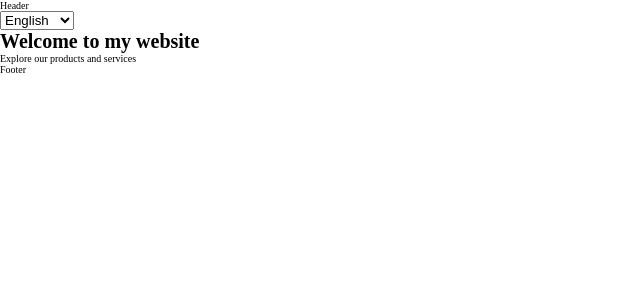
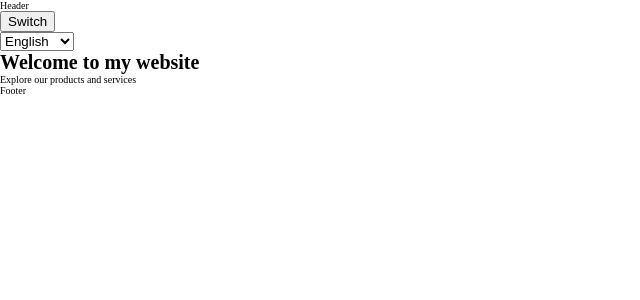
Before and after one commit to ViktoriiaZaichuk/portfolio-dev, a React (Create React App) app: page / in a window 1280 px wide. Shown: the top 300 px of the page, without its empty margins (0-640 px from the left). Built offline with nearby package versions, Linux system fonts and the light colour scheme.

Commit message:
✨Added theme color switch.

```diff
--- a/src/App.js
+++ b/src/App.js
@@ -1,5 +1,7 @@
-import React from 'react';
+import React, {useContext} from 'react';
 import { Route, Routes } from 'react-router-dom';
+
+import ThemeContext from './context/ThemeContext';
 
 import Home from './pages/home';
 import About from './pages/about';
@@ -8,8 +10,10 @@
 import ErrorPage from './pages/error-page';
 
 const App = () => {
+  const { theme } = useContext(ThemeContext);
+
   return (
-    <div className="App">
+    <div className={`${theme}`}>
       <Routes>
         <Route path="/" element={<Home />} />
         <Route path="/about" element={<About />} />
--- /dev/null
+++ b/src/components/header/ThemeSwitch.jsx
@@ -0,0 +1,16 @@
+import React, { useContext } from 'react';
+import ThemeContext from '../../context/ThemeContext';
+
+const ThemeSwitch = () => {
+  const { theme, setTheme } = useContext(ThemeContext);
+
+  return (
+    <div>
+        <button onClick={() => setTheme(theme === 'light' ? 'dark' : 'light')}>
+            Switch
+        </button>
+    </div>
+  );
+};
+
+export default ThemeSwitch;
--- a/src/components/layout/Header.jsx
+++ b/src/components/layout/Header.jsx
@@ -1,10 +1,12 @@
 import React from 'react';
 import LanguageSwitch from '../header/LanguageSwitch';
+import ThemeSwitch from '../header/ThemeSwitch';
 
 const Header = () => {
     return (
         <div className=''>
             <p>Header</p>
+            <ThemeSwitch />
             <LanguageSwitch />
         </div>
     )
--- /dev/null
+++ b/src/context/ThemeContext.jsx
@@ -0,0 +1,19 @@
+import React, { createContext, useEffect, useState } from 'react';
+
+const ThemeContext = createContext();
+
+export function ThemeProvider({ children }) {
+  const [theme, setTheme] = useState('light');
+
+  useEffect(() => {
+    localStorage.setItem('theme', theme);
+  }, [theme]);
+
+  return (
+    <ThemeContext.Provider value={{theme, setTheme}}>
+        {children}
+    </ThemeContext.Provider>
+  );
+}
+
+export default ThemeContext;
--- a/src/index.js
+++ b/src/index.js
@@ -1,18 +1,21 @@
 import React from 'react';
-import ReactDOM from 'react-dom';
-import { HashRouter } from 'react-router-dom';
+import { createRoot } from 'react-dom/client';
+import { BrowserRouter } from 'react-router-dom';
 
 import './assets/styles/css/index.css';
 import App from './App';
 import { LanguageProvider } from './context/LanguageContext';
+import { ThemeProvider } from './context/ThemeContext';
 
-ReactDOM.createRoot(document.getElementById('root')).render(
+const root = createRoot(document.getElementById('root'));
+root.render(
   <React.StrictMode>
-    <HashRouter>
+    <BrowserRouter>
       <LanguageProvider>
-        <App />
+        <ThemeProvider>
+          <App />
+        </ThemeProvider>
       </LanguageProvider>
-    </HashRouter>
-  </React.StrictMode>,
-  document.getElementById('root')
+    </BrowserRouter>
+  </React.StrictMode>
 );
```
